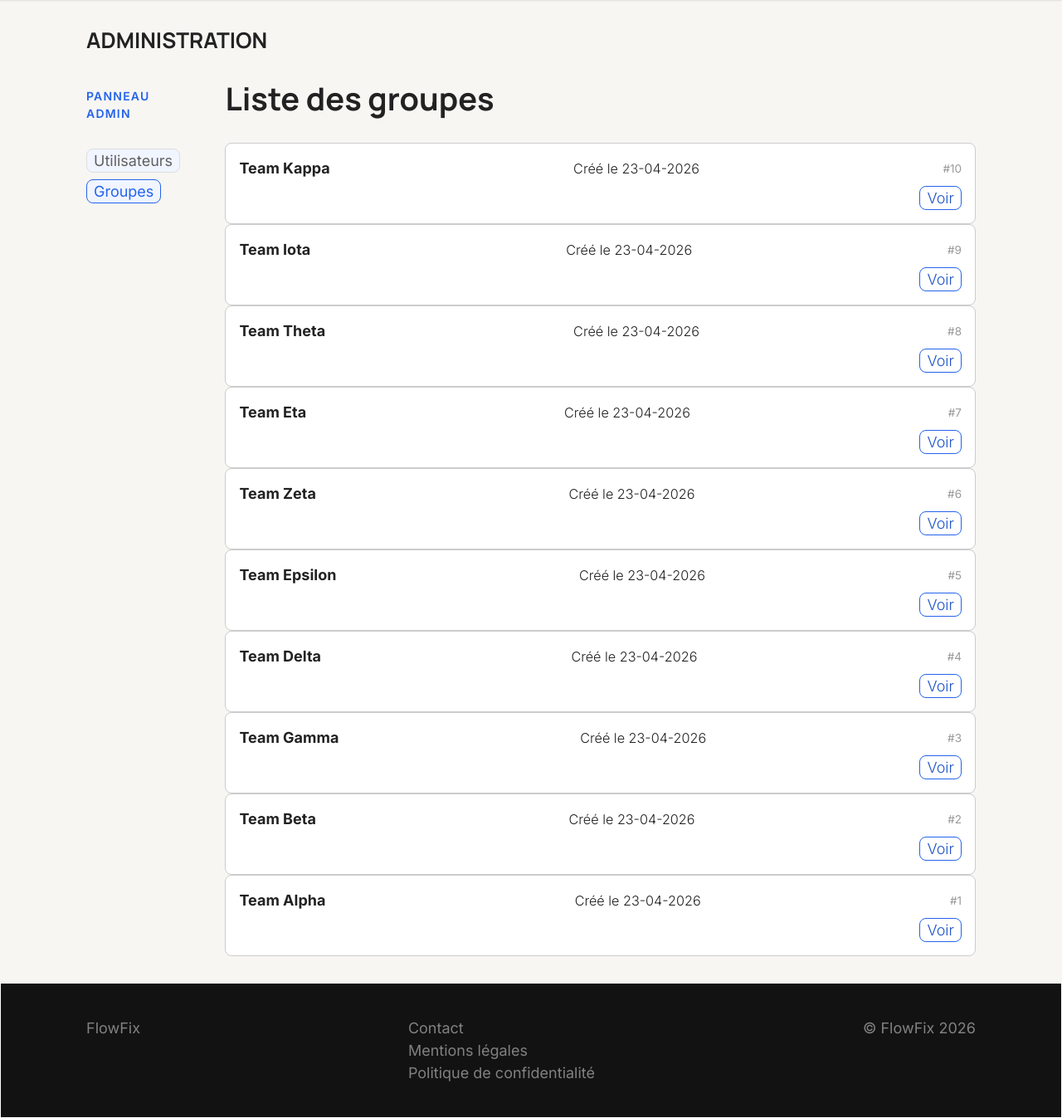
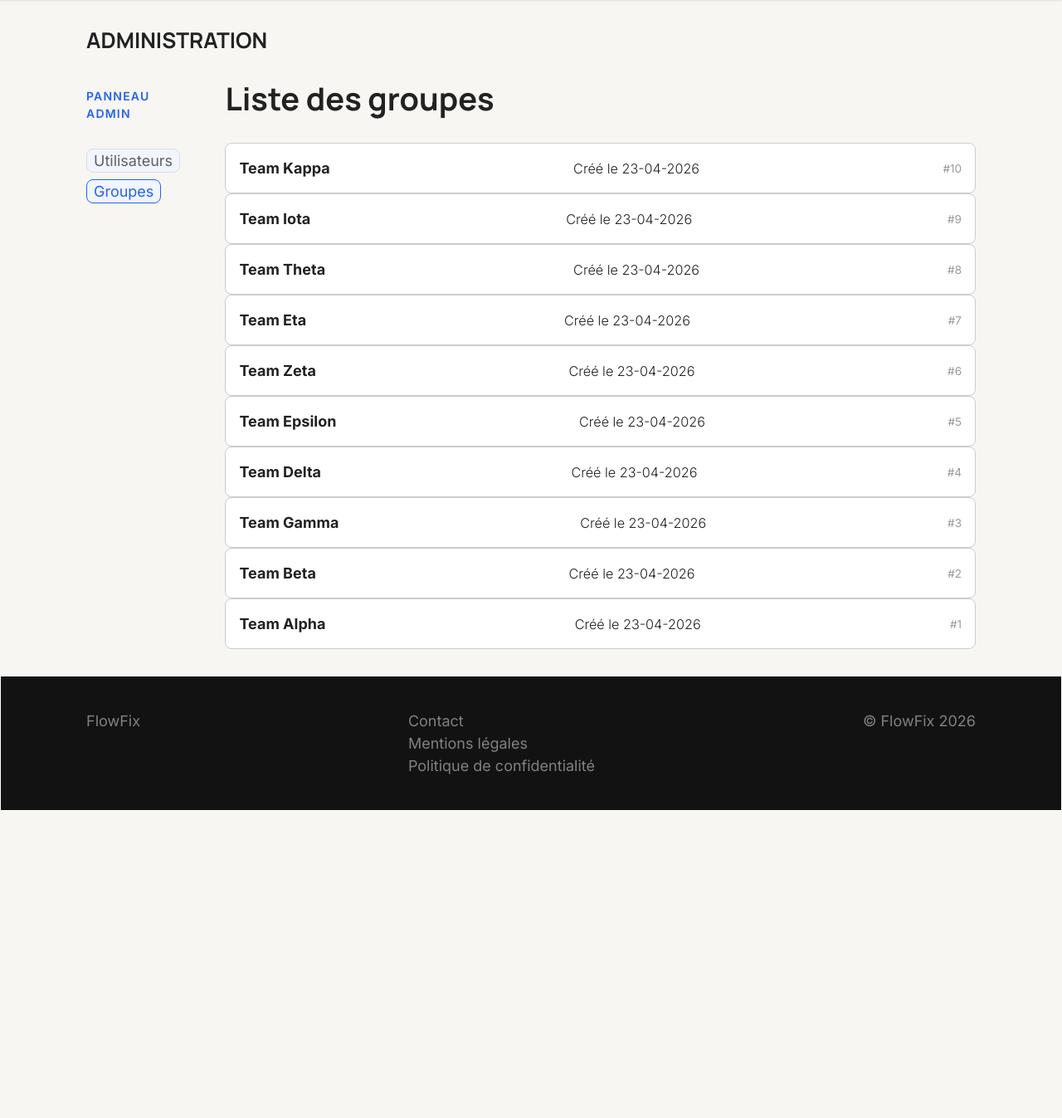
Before and after one commit to Rcamenen/FlowFix, a PHP site: page /admin/teams in a window 1280 px wide. Shown: the part 76-1423 px from the top of the page at 83% size. After the commit the page ends 1052 px from the top, so only its background shows below. Run offline with PHP 8.4, Linux system fonts and the light colour scheme; the visitor is signed in with stand-in values (Sample User, id 1); data comes from the database, SQL or seed files in the repository; data that the repository does not hold is empty; some libraries are stand-ins or nearby versions.

Commit message:
Retrait du btn, vue groupe par admin pas encore implémentée

```diff
--- a/App/Views/Admin/adminTeams.php
+++ b/App/Views/Admin/adminTeams.php
@@ -29,9 +29,6 @@
                                         <span class="teamCard__name"><?= htmlspecialchars($team["name"]) ?></span>
                                         <span class="teamCard__date text--xs">Créé le <?= htmlspecialchars(($team["created_at"])) ?></span>
                                         <span class="teamCard__id">#<?= $team["id"] ?></span>
-                                    </div>
-                                    <div class="teamCard__footer">
-                                        <a class="btn-secondary--sm" href="team/<?= $team["id"] ?>">Voir</a>
                                     </div>
                                 </div>
                             <?php endforeach ?>
```
